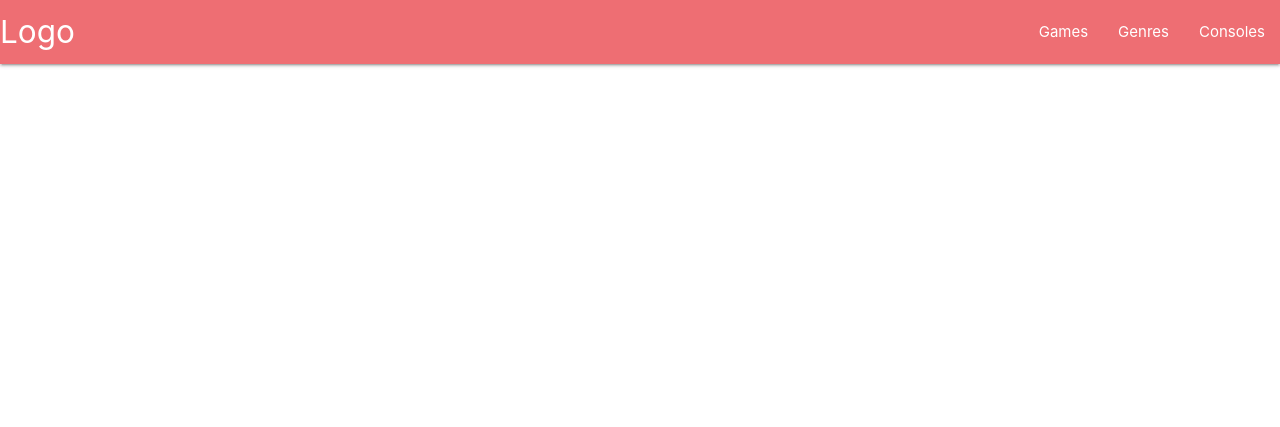
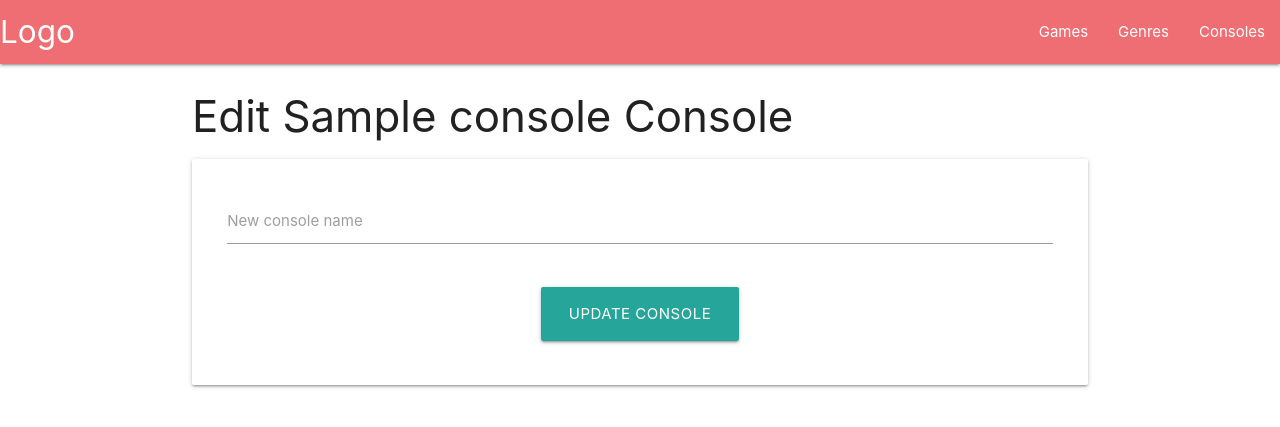
Before and after one commit to antonia-white/game-base, a Flask app: template gamebase/templates/edit_console.html in a window 1280 px wide. Shown: the top 427 px of the page. Run offline with Flask 2, Linux system fonts and the light colour scheme; the template is opened without the code that fills it: most values are stand-ins (such as "Sample title", 1, 10 or a date in 2020).

Commit message:
Add edit console form in edit_console.html

```diff
--- a/gamebase/templates/edit_console.html
+++ b/gamebase/templates/edit_console.html
@@ -1,4 +1,26 @@
 {% extends "base.html" %}
 {% block content %}
 
+<h3>Edit {{console.console_name }} Console</h3>
+
+<div class="row card-panel">
+    <form class="col s12" method="POST" action="{{ url_for('edit_console', _id=console.id) }}">
+        <!-- Name -->
+        <div class="row">
+            <div class="input-field col s12">
+                <input id="console_name" name="console_name" type="text" class="validate" maxlength="50" required>
+                <label for="console_name">New console name</label>
+            </div>
+        </div>
+        <!-- submit button -->
+        <div class="row">
+            <div class="col s12 center-align">
+                <button type="submit" class="btn-large">
+                    Update console
+                </button>
+            </div>
+        </div>
+    </form>
+</div>
+
 {% endblock %}
```
